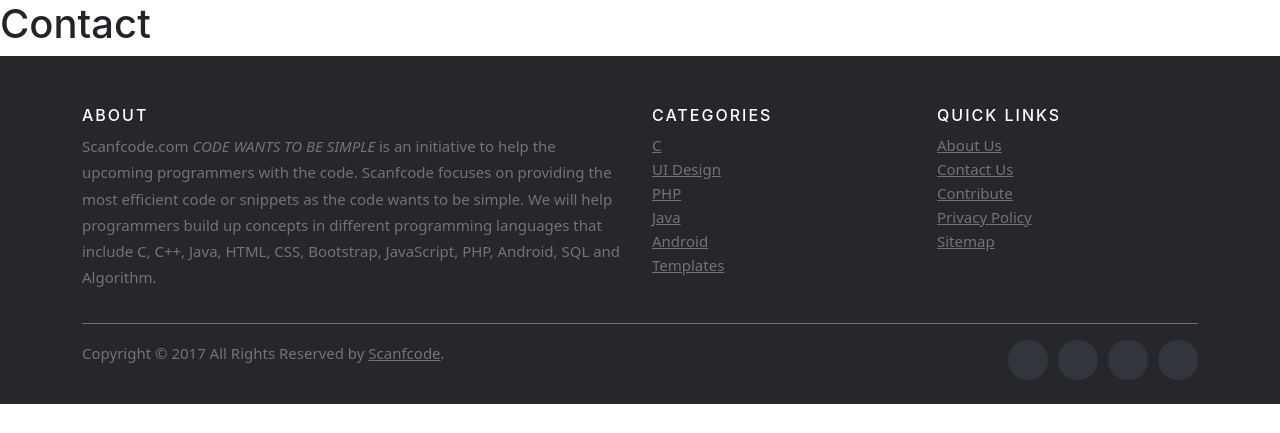
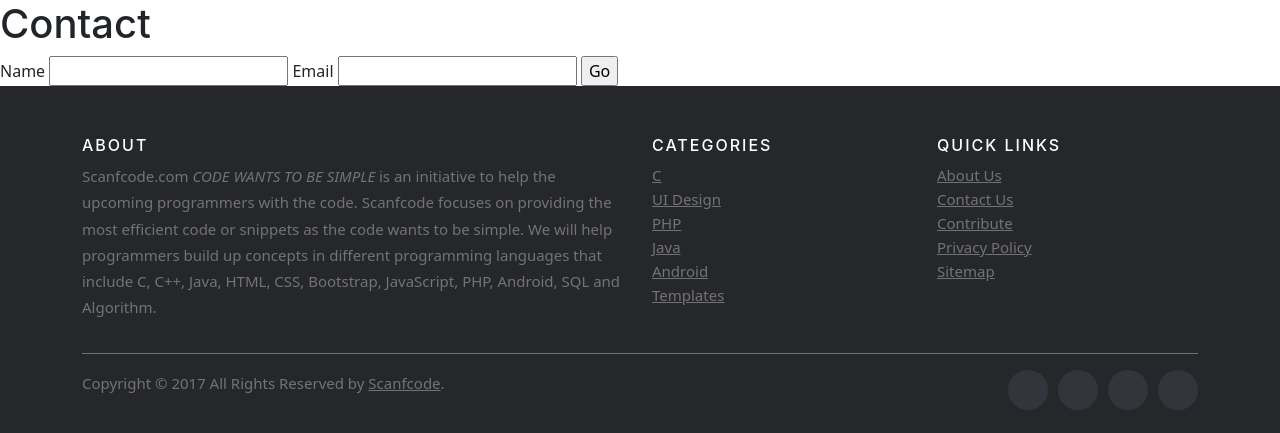
Before and after one commit to jul1998/Workout-tracker, a Flask app: page /contact_form in a window 1280 px wide. Shown: the part 56-489 px from the top of the page. Run offline with Flask 3, Linux system fonts and the light colour scheme; some libraries are stand-ins or nearby versions.

Commit message:
added contact

```diff
--- /dev/null
+++ b/forms.py
@@ -0,0 +1,9 @@
+from flask_wtf import FlaskForm
+from wtforms import StringField, SubmitField, PasswordField
+from wtforms.validators import DataRequired
+
+class ContactForm(FlaskForm):
+    email = StringField('Email', validators=[DataRequired()])
+    password = PasswordField("Password", validators=[DataRequired()])
+    name = StringField('Name', validators=[DataRequired()])
+    submit = SubmitField("Sign Me Up!")
--- a/main.py
+++ b/main.py
@@ -1,13 +1,15 @@
-from flask import Flask, render_template, request
+from flask import Flask, render_template, request, redirect
 from flask_sqlalchemy import SQLAlchemy
 from flask_wtf import FlaskForm
 from wtforms import StringField
 from wtforms.validators import DataRequired
+from forms import ContactForm
 
 
 
 app = Flask(__name__)
 app.config ['SQLALCHEMY_DATABASE_URI'] = 'sqlite:///workout.db'
+app.config["SECRET_KEY"] = "MySecretKey"
 db = SQLAlchemy(app)
 app.app_context().push()
 
@@ -60,7 +62,11 @@
 
 @app.route("/contact_form", methods=["GET","POST"])
 def contact():
-    return render_template("contact.html")
+    contact_form = ContactForm()
+    if contact_form.validate_on_submit():
+        print("Here")
+        return redirect ("/")
+    return render_template("contact.html", form=contact_form)
 
 
 
--- a/templates/contact.html
+++ b/templates/contact.html
@@ -3,4 +3,12 @@
 
 <h1>Contact</h1>
 
+<form method="POST" action="">
+    {{ form.hidden_tag() }}
+    {{ form.name.label }} {{ form.name(size=20) }}
+    {{ form.email.label }} {{ form.email(size=20) }}
+    <input type="submit" value="Go">
+
+</form>
+
 {%include "footer.html"%}
```
